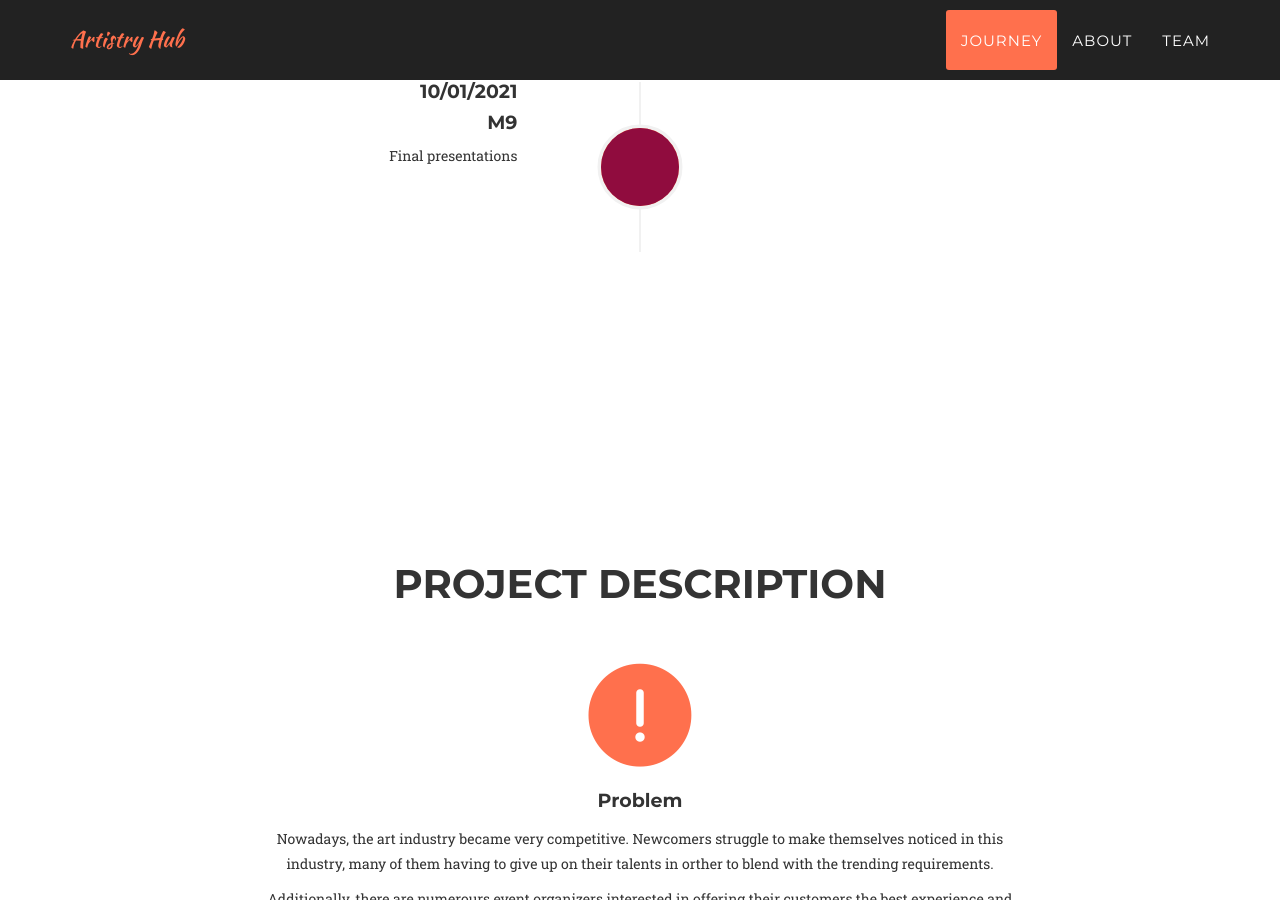
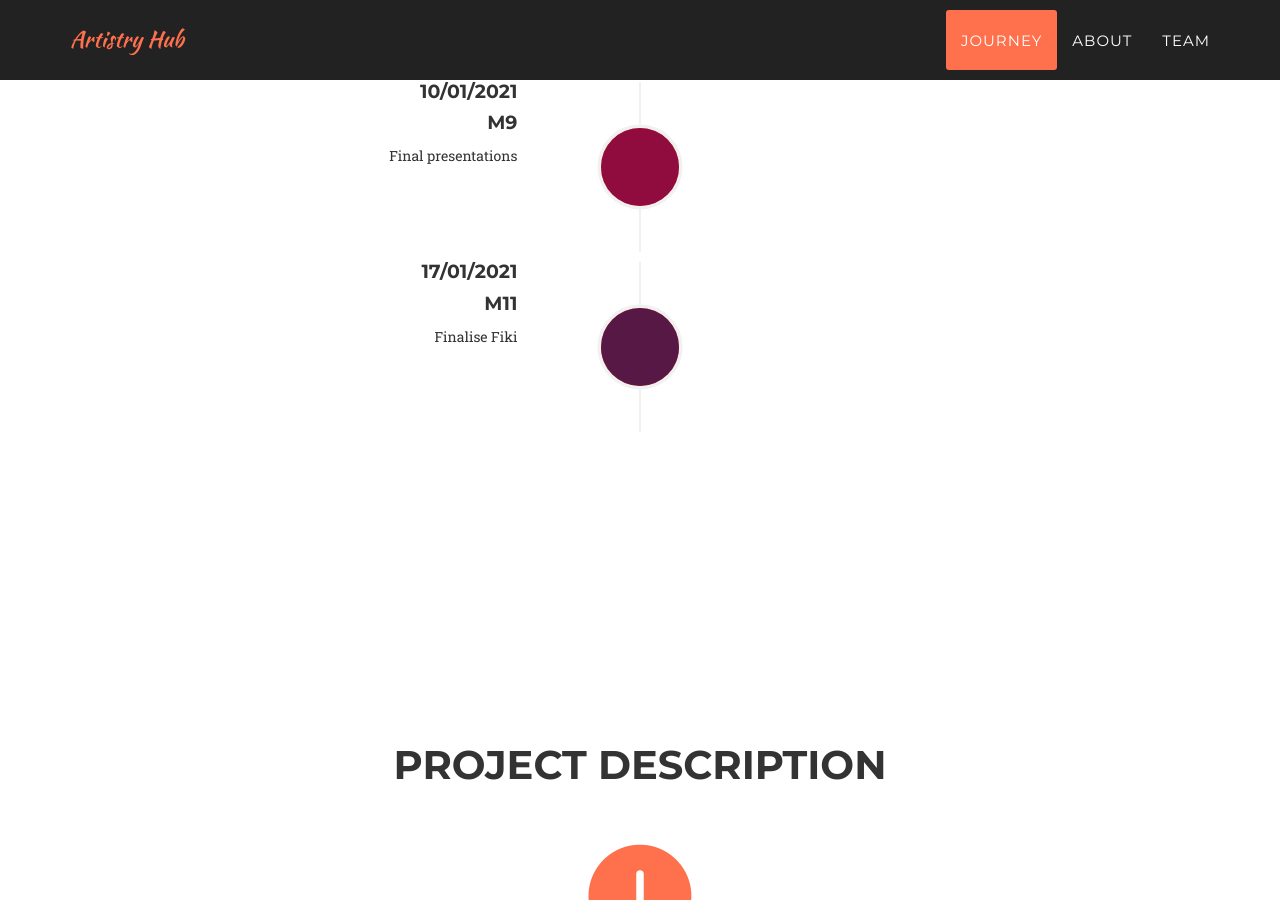
Before and after one commit to ArtistryHub/ArtistryHub, a Jekyll site: the page built from index.html, in a window 1280 px wide and 900 px high, scrolled down 2692 px. Built offline with Jekyll 4.4.1, drawn with Linux system fonts in a browser that asks for light colours; nearby versions of some CDN libraries; some web fonts are replaced; some of the changed text lies outside the part shown.

Commit message:
Add M11 finalize fiki

```diff
--- a/_includes/about.html
+++ b/_includes/about.html
@@ -156,7 +156,7 @@
                         </ul>
                         <ul class="timeline">
                             <li>
-                                 <!-- TO DO - we'll add a link here for M7 -->
+                                 <!-- TO DO - we'll add a link here for M9 -->
                                 <a class="page-scroll" href="#m9">
                                     <div class="timeline-image">
                                         <img class="img-circle img-responsive" src="img/about/4.jpg" alt="">
@@ -173,6 +173,25 @@
                                 </div>
                             </li>
                         </ul>
+                        <ul class="timeline">
+                            <li>
+                                 <!-- TO DO - we'll add a link here for M11 -->
+                                <a class="page-scroll" href="#m11">
+                                    <div class="timeline-image">
+                                        <img class="img-circle img-responsive" src="img/about/5.jpg" alt="">
+                                    </div>
+                                </a>
+                                <div class="timeline-panel">
+                                    <div class="timeline-heading">
+                                        <h4>17/01/2021</h4>
+                                        <h4 class="subheading">M11</h4>
+                                    </div>
+                                    <div class="timeline-body">
+                                        <p class="text-muted">Finalise Fiki</p>
+                                    </div>
+                                </div>
+                            </li>
+                        </ul>
                     </ul>
                 </div>
             </div>
--- a/_includes/m11.html
+++ b/_includes/m11.html
@@ -0,0 +1,24 @@
+<!-- description Section -->
+<section id="m11">
+    <div class="container">
+        <div class="row">
+            <div class="col-lg-12 text-center">
+                <h2 class="section-heading">M11 - Finalise Fiki</h2>
+                <p><br></p>
+            </div>
+        </div>
+
+        <div class="row text-center">
+            <div class="col-md-2"></div>
+            <div class="col-md-8">
+                <span class="fa-stack fa-4x">
+                    <i class="fa fa-circle fa-stack-2x text-primary"></i>
+                    <i class="fas fa-comments fa-stack-1x fa-inverse"></i>
+                </span>
+                <h4 class="service-heading">Finalise Fiki</h4>
+                <p class="text-muted">TODO</a>.</p>
+            </div>
+            <div class="col-md-2"></div>
+        </div>
+    </div>
+</section>
```
